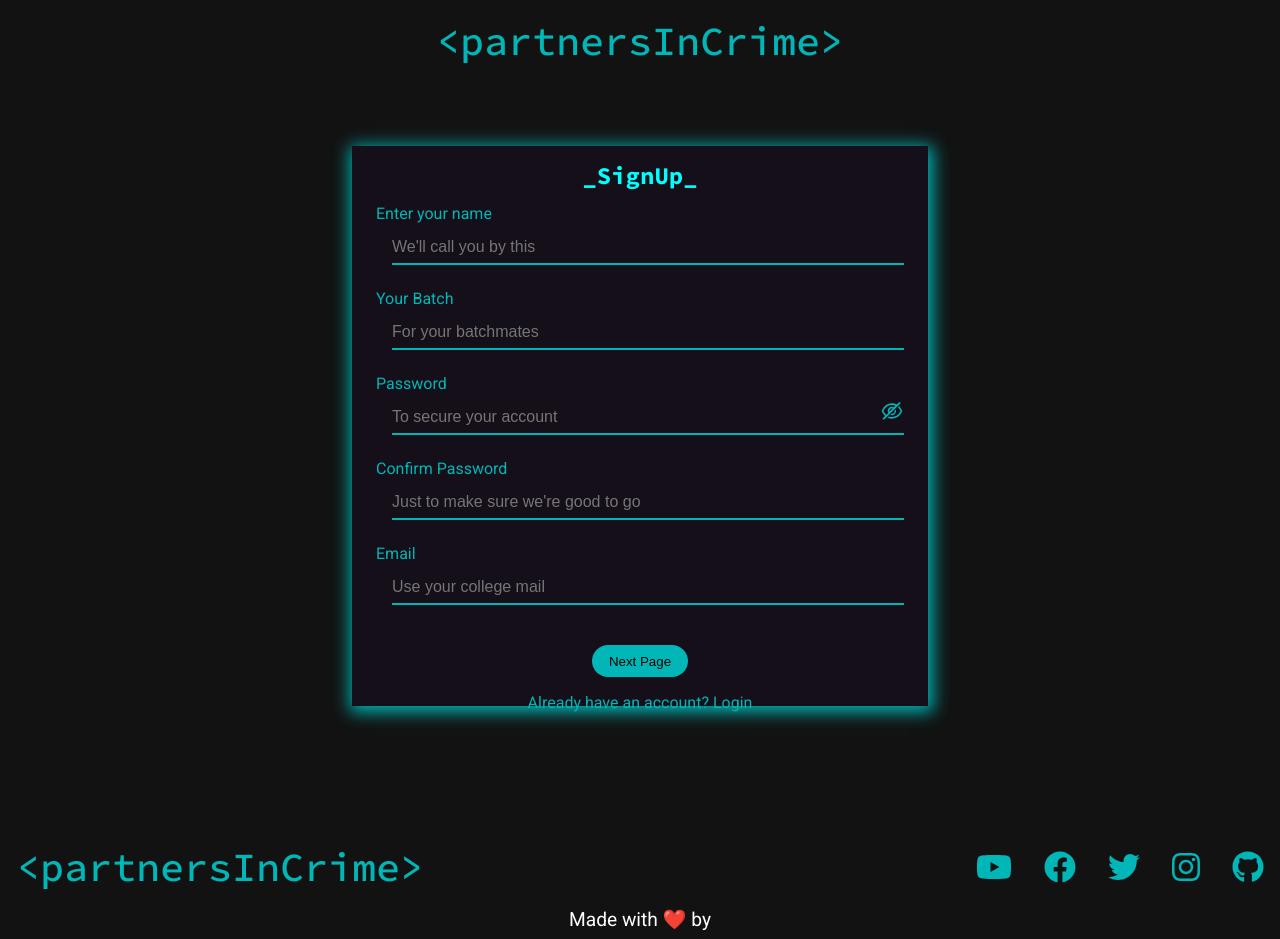
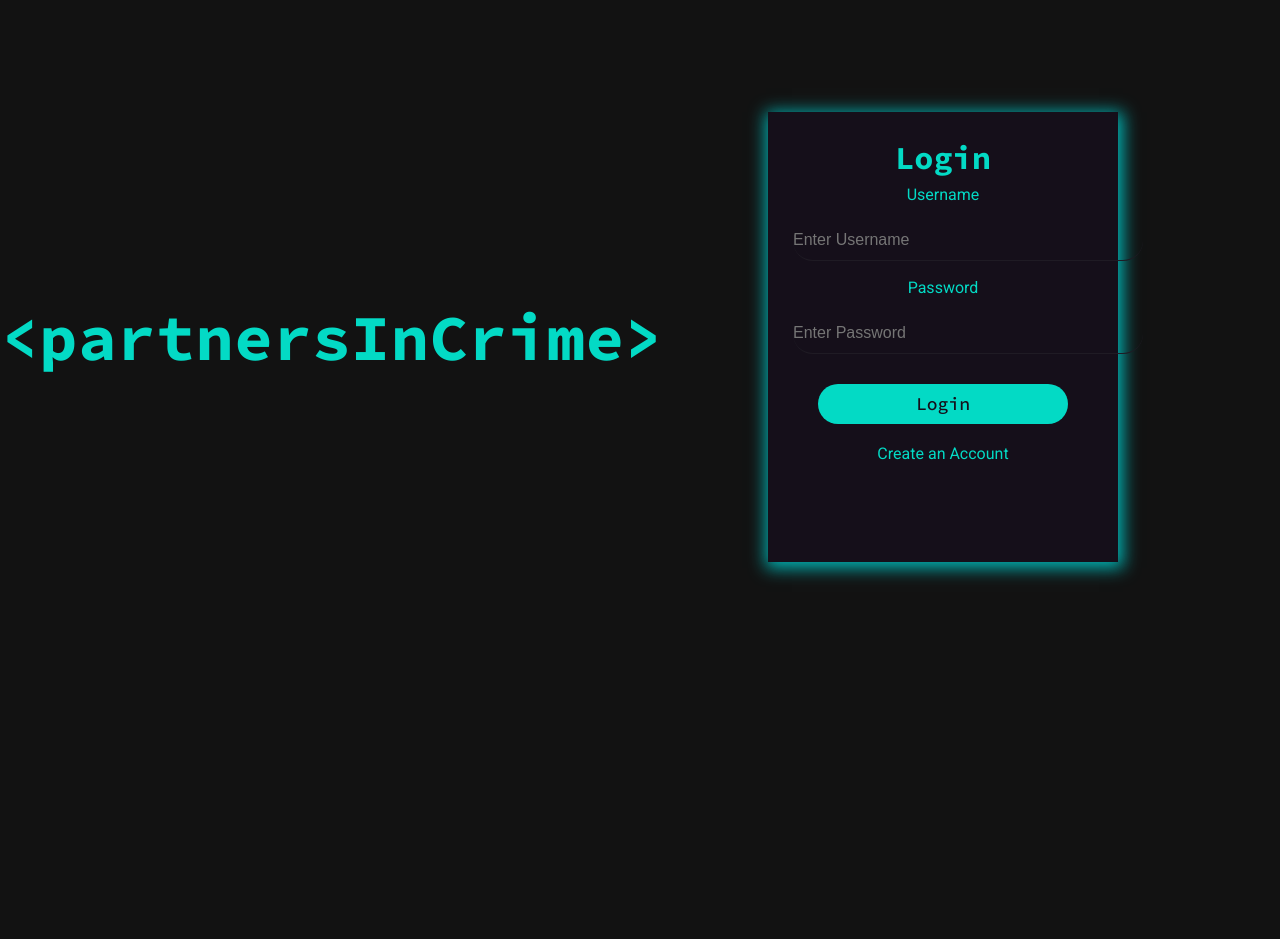
Before and after one commit to junior-geek04/partnersincrime-frontend, a React (Create React App) app: page / in a window 1280 px wide. After the commit the page ends 800 px from the top, so only its background shows below. Built offline with nearby package versions, Linux system fonts and the light colour scheme.

Commit message:
Login Page Added

```diff
--- a/package.json
+++ b/package.json
@@ -15,6 +15,7 @@
     "react": "^17.0.2",
     "react-dom": "^17.0.2",
     "react-icons": "^4.3.1",
+    "react-router-dom": "^6.2.1",
     "react-scripts": "4.0.3",
     "styled": "^1.0.0",
     "styled-components": "^5.3.3",
--- a/src/App.js
+++ b/src/App.js
@@ -1,12 +1,18 @@
 import "./App.css";
 import Footer from "./components/Footer/Footer";
-import Signup from "./components/Signup/Signup";
+import Signup from "./pages/Signup/Signup";
+import Login from "./pages/Login/Login";
+import { BrowserRouter as Router, Route, Routes } from "react-router-dom";
 
 function App() {
   return (
     <div className="App">
-      <Signup />
-      <Footer/>
+      <Router>
+        <Routes>
+          <Route element={<Login />} path="/" exact />
+          <Route element={<Signup />} path="/signup" exact/>
+        </Routes>
+      </Router>
     </div>
   );
 }
--- /dev/null
+++ b/src/components/Login/Header.js
@@ -0,0 +1,11 @@
+import React from 'react'
+import styles from "./Header.module.css";
+const Header = () => {
+    return (
+        <div className={styles.header}>
+            <h1>&lt;partnersInCrime&gt;</h1>
+        </div>
+    )
+}
+
+export default Header
--- /dev/null
+++ b/src/components/Login/Header.module.css
@@ -0,0 +1,34 @@
+.header
+{
+  width: 50%
+}
+.header h1 {
+  font-family: var(--codeFont);
+  font-weight: 700;
+  font-size: 4rem;
+  letter-spacing: 0.01em;
+  color: #03dac5;
+}
+@media (max-width:1200px) {
+  .header h1
+  {
+    font-size: 3.5rem;
+  }
+}
+@media (max-width:992px) {
+  .header
+  {
+    width: 100%;
+  }
+  .header h1
+  {
+    font-size: 3rem;
+  }
+
+}
+@media (max-width:600px) {
+  .header h1
+  {
+    font-size: 2.15rem;
+  }
+}
--- /dev/null
+++ b/src/components/Login/LoginBox.jsx
@@ -0,0 +1,30 @@
+import React from "react";
+import { Link } from "react-router-dom";
+import styles from "./LoginBox.module.css";
+const LoginBox = () => {
+  return (
+    <div className={styles.loginBox}>
+      <h1>Login</h1>
+      <form>
+        <p>Username</p>
+        <input
+          type="text"
+          id="userId"
+          name="user"
+          placeholder="Enter Username"
+        />
+        <p>Password</p>
+        <input
+          type="password"
+          id="pwdId"
+          name="pwd"
+          placeholder="Enter Password"
+        />
+        <input type="submit" value="Login" name="submit" />
+      </form>
+      <Link to="/signup">Create an Account</Link>
+    </div>
+  );
+};
+
+export default LoginBox;
--- /dev/null
+++ b/src/components/Login/LoginBox.module.css
@@ -0,0 +1,72 @@
+.loginBox {
+  width: 21.875rem;
+  height: 28.125rem;
+  margin-left: 10%;
+  padding-top: 2%;
+  background-color: var(--background1);
+  box-sizing: border-box;
+  text-align: center;
+  font-family: var(--bodyFont);
+  color: #03dac5;
+  box-shadow:  0.1rem 0.2rem 1rem 0.2rem var(--secondary);
+}
+.loginBox h1
+{
+    font-family: var(--codeFont);
+}
+.loginBox p {
+    padding: 2%;
+    text-align: center;
+}
+.loginBox input {
+  padding: 0px;
+  width: 100%;
+  margin-bottom: 20px;
+}
+.loginBox input[type="text"],
+input[type="password"] {
+  border: none;
+  border-radius: 20px;
+  margin: 10px;
+  margin-left: 25px;
+  border-bottom: 1px solid #1f1b24;
+  background: transparent;
+  outline: none;
+  color: #03dac5;
+  height: 40px;
+  font-size: 16px;
+}
+.loginBox a {
+  text-decoration: none;
+  color: #03dac5;
+  font-family: "Roboto", sans-serif;
+}
+
+.loginBox input[type="submit"] {
+  border: none;
+  outline: none;
+  background: #03dac5;
+  color: var(--background1);
+  height: 40px;
+  font-family: var(--codeFont);
+  font-size: 18px;
+  border-radius: 20px;
+  margin-top: 20px;
+  width: 250px;
+  transition: all 0.25s ease-in;
+}
+.loginBox input[type="submit"]:hover {
+  cursor: pointer;
+  background: var(--background1);
+  color: #03dac5;
+  border: #03dac5 solid 1px;
+}
+
+@media (max-width:992px) {
+  .loginBox
+  {
+    width: 17.5rem;
+    margin-left: 0;
+    margin-top: 20%;
+  }
+}
--- a/src/index.css
+++ b/src/index.css
@@ -1,7 +1,7 @@
+@import url('https://fonts.googleapis.com/css2?family=Roboto&family=Source+Code+Pro:wght@500;700&display=swap');
 *{
   margin: 0;
   padding: 0;
-
   box-sizing: border-box;
 }
 :root {
@@ -9,6 +9,7 @@
   --secondary: rgb(0, 182, 182);
   --third: #323232;
   --fourth: #212121;
+  --background1:rgb(21, 15, 26);
   --text: #c5c6c7;
   --white:#fff;
   --bodyFont:'Roboto',sans-serif;
--- /dev/null
+++ b/src/pages/Login/Login.jsx
@@ -0,0 +1,19 @@
+import React from 'react'
+import styles from './Login.module.css'
+import Footer from '../../components/Footer/Footer'
+import Header from '../../components/Login/Header'
+import LoginBox from '../../components/Login/LoginBox'
+const Login = () => {
+    return (
+        <div className='container'>
+            <div className={styles.landing_wrapper}>
+                <Header />
+                <LoginBox />
+            </div>
+
+        </div>
+
+    )
+}
+
+export default Login
--- /dev/null
+++ b/src/pages/Login/Login.module.css
@@ -0,0 +1,13 @@
+.landing_wrapper
+{
+    display: flex;
+    margin-top: 5%;
+    align-items: center;
+}
+
+@media (max-width:992px) {
+    .landing_wrapper
+    {
+        flex-direction: column;
+    }
+}
--- a/src/components/Signup/Pages.jsx
+++ b/src/pages/Signup/Pages.jsx
@@ -1,7 +1,7 @@
 import styles from "./signup.module.css";
 import { useState } from "react";
 import { AiOutlineEye, AiOutlineEyeInvisible } from "react-icons/ai";
-
+import { Link } from "react-router-dom";
 const Pages = () => {
 
     const [page, setPage] = useState(1);
@@ -89,7 +89,7 @@ const Pages = () => {
                     <div className = {styles.pagination}>
                         <div className = {styles.msg}>{msg}</div>
                         <button className = {styles.btn} onClick = {(e) => {if(validityCheck(e)){handlePageChange(2)}}}>Next Page</button><br></br>
-                        <span>Already have an account? Login</span>
+                        <span><Link to ="/">Already have an account? Login</Link></span>
                         {/* add link after setting up router */}
                     </div>
                 </>
@@ -121,7 +121,7 @@ const Pages = () => {
                                 <li onClick={() => itemHandle(14)}>Java</li>
                             </ul>
                         </div>
-                        <div><span onClick = {() => handlePageChange(1)}>Go Back</span>&emsp;&emsp;&emsp;<span>Go Home</span></div>
+                        <div><span onClick = {() => handlePageChange(1)}>Go Back</span>&emsp;&emsp;&emsp;<span><Link to = "/"> Go Home</Link></span></div>
                         {/* add link after setting up router */}
                     </div>
                 </>
--- a/src/components/Signup/signup.module.css
+++ b/src/pages/Signup/signup.module.css
@@ -1,10 +1,10 @@
 .container{
-    height: 35rem;
+
     width: 45vw;
     padding: 1rem 1.5rem;
     margin: 5rem auto 5rem;
 
-    background-color: rgb(21, 15, 26);
+    background-color: var(--background1);
     display: flex;
     flex-direction: column;
 
```
Also changed, not shown: src/pages/Signup/Signup.jsx (renamed from src/components/Signup/Signup.jsx), 1 other file (tests, documents, lock files or other folders).
